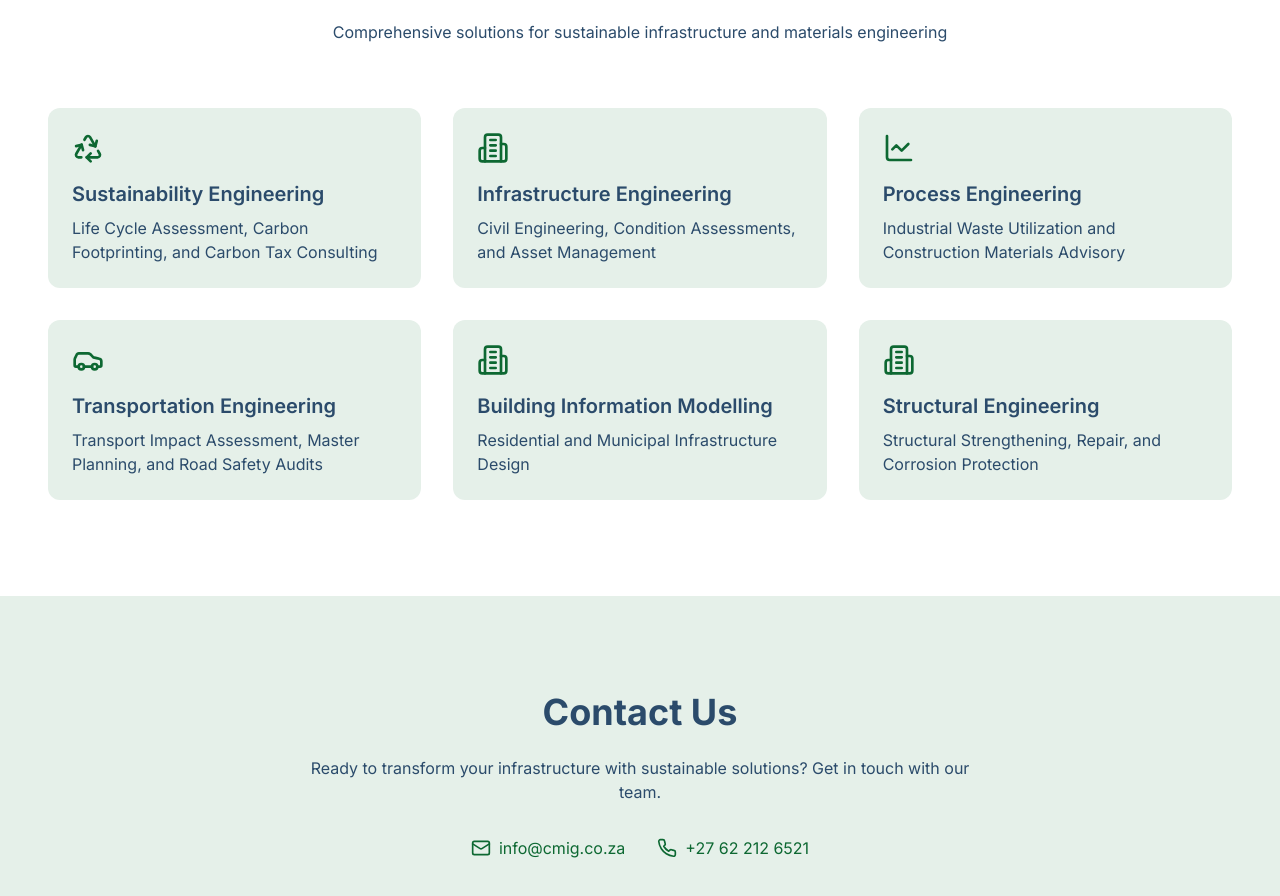
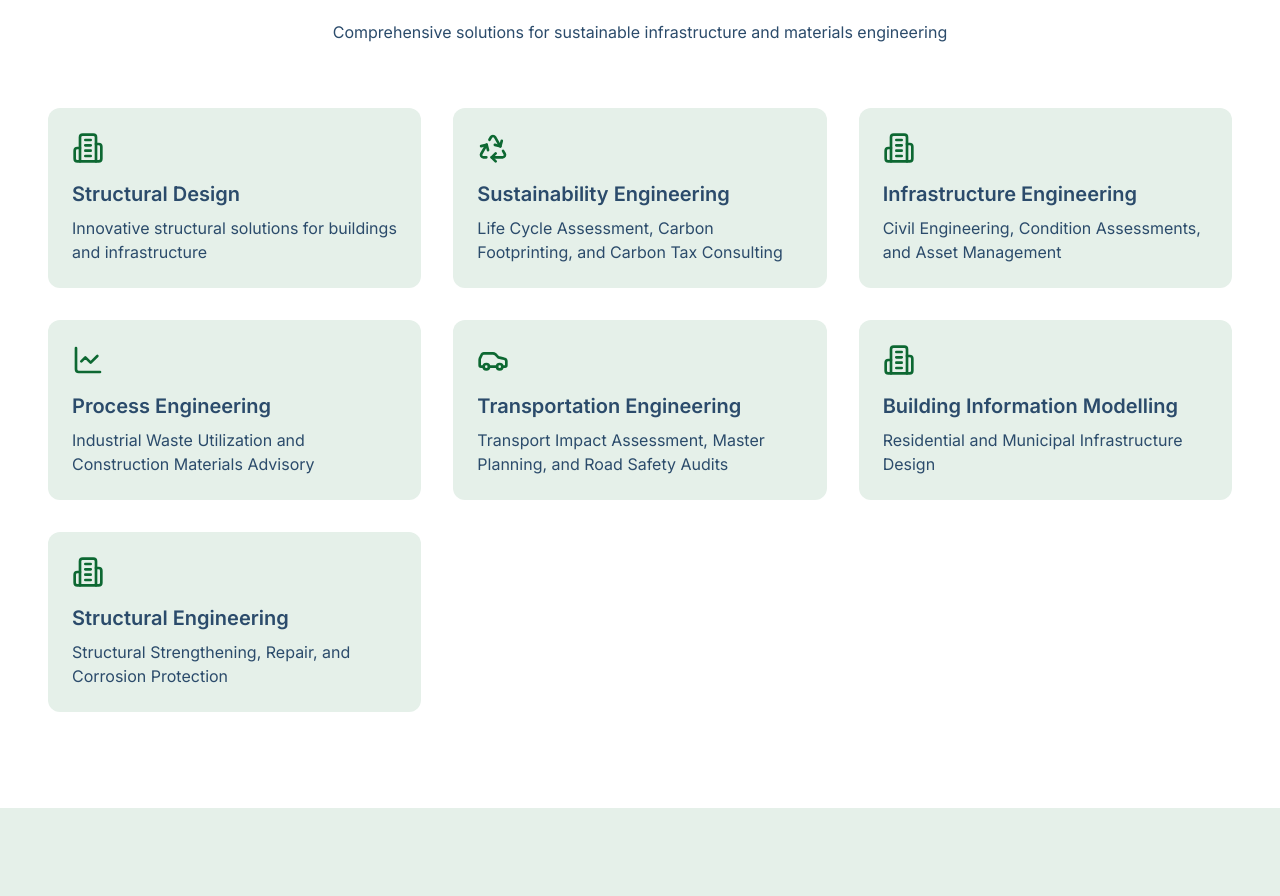
Before and after one commit to Smishh/circular-materials-partnership, a React (Vite) app: page / in a window 1280 px wide. Shown: the part 996-1892 px from the top of the page. Built offline with nearby package versions, Linux system fonts and the light colour scheme.

Commit message:
Add structural design service
Included structural design as the first service in the services section of the Index page.
[skip gpt_engineer]

```diff
--- a/src/pages/Index.tsx
+++ b/src/pages/Index.tsx
@@ -59,6 +59,11 @@ const Index = () => {
 
           <div className="grid md:grid-cols-2 lg:grid-cols-3 gap-8">
             {[
+              {
+                icon: <Building2 className="w-8 h-8" />,
+                title: "Structural Design",
+                description: "Innovative structural solutions for buildings and infrastructure",
+              },
               {
                 icon: <Recycle className="w-8 h-8" />,
                 title: "Sustainability Engineering",
```
